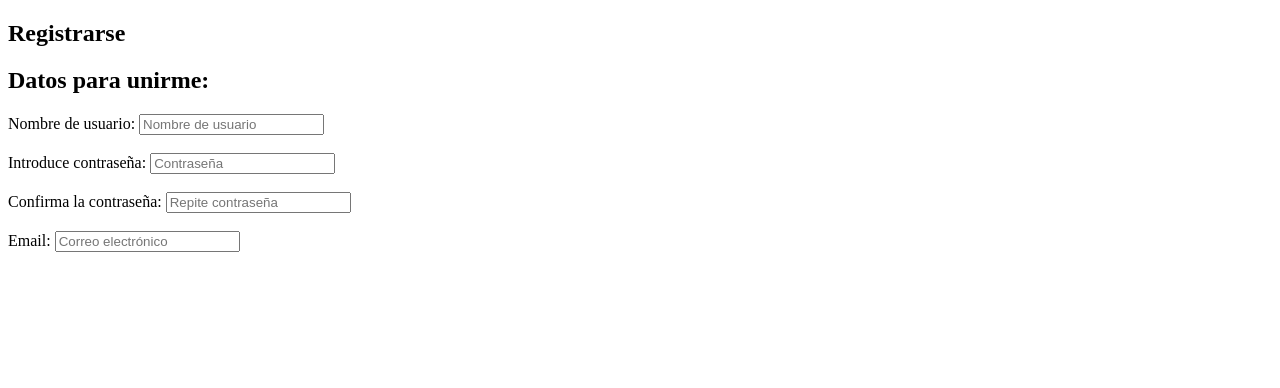
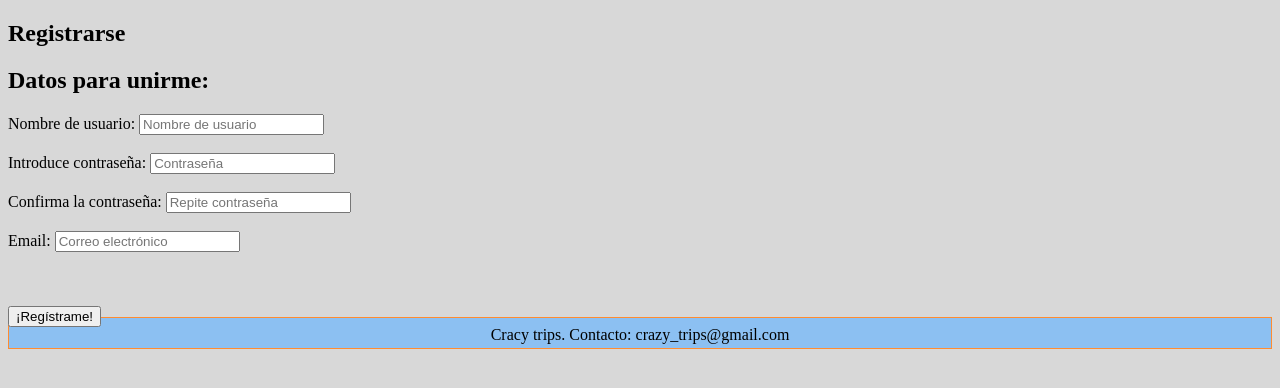
Before and after one commit to NahiaraLatorre/PH2, a PHP site: page /registro.html in a window 1280 px wide. Shown: the top 388 px of the page. Run offline with PHP 8.4, Linux system fonts and the light colour scheme.

Commit message:
He puesto el footer

```diff
--- a/Practica 1/css/style.css
+++ b/Practica 1/css/style.css
@@ -18,3 +18,22 @@ h1{
 .imagen{
 		padding: 15px;
 }
+/* Pie de la pagina (texto) */
+#pie{
+    margin-top: 8px;
+}
+
+/* Pie de la página */
+footer{
+    background-color: #8CC0F2;
+    border: 1px solid #FF8C31;
+    font-family: Century Gothic;
+    height: 30px;
+    margin-top: -10px;
+    text-align: center;
+}
+
+/* Copyright */
+#derechos{
+    display: none;
+}
--- a/Practica 1/index.html
+++ b/Practica 1/index.html
@@ -23,5 +23,9 @@
     	    <p>En esta página podrás subir imágenes viajes y contarnos las increíbles aventuras que has vivido</p>
 
     	</header>
+        <footer>
+            <p id = "pie">Cracy trips. Contacto: crazy_trips&#64;gmail.com</p>
+            <p id = "derechos">Copyright &copy; 2017 | Mar&iacute;a S&aacute;nchez y Nahiara Latorre.</p>
+        </footer>
     </body>
 </html>
--- a/Practica 1/login.html
+++ b/Practica 1/login.html
@@ -2,6 +2,7 @@
 <html lang="en">
 <head>
 	<meta charset="UTF-8">
+    <link href="css/style.css" rel="stylesheet">
 	<title>Login</title>
 </head>
 <body>
--- a/Practica 1/registro.html
+++ b/Practica 1/registro.html
@@ -1,39 +1,53 @@
 <!DOCTYPE html>
-<html lang="en">
+<html lang="En">
     <head>
     	<meta charset="UTF-8">
+        <meta name="description" content="Practica1-PH2">
+        <meta name="author" content="Nahiara&Maria">
     	<title>Registro</title>
+        <link href="css/style.css" rel="stylesheet">
     </head>
-
     <body>
         <!-- Título de la página -->
         <h2 class = "titulopagina">Registrarse</h2>
+
+        <form id = "formularioregistro" onsubmit = "registrarse(formularioregistro)">
 
             <!-- Encabezado del formulario de registro -->
             <h2 id = "tituloformregistro" class = "tituloformulario">Datos para unirme:</h2>
 
             <!-- Campo de registro: nombre de usuario -->
             <label for = "usuario"> Nombre de usuario: </label>
-        <input type = "text" name ="usuario" id = "usuario" placeholder = "Nombre de usuario" accesskey = "u" tabindex = "4"/>
+            <input type = "text" name ="usuario" id = "usuario" placeholder = "Nombre de usuario" accesskey = "u" tabindex = "1"/>
             <br/>
             <br>
             <!-- Campo de registro: contraseña -->
             <label for = "password"> Introduce contrase&ntilde;a: </label>
-        <input type = "password" name = "password" id = "password" placeholder = "Contrase&ntilde;a" accesskey = "p" tabindex = "5"/>
+            <input type = "password" name = "password" id = "password" placeholder = "Contrase&ntilde;a" accesskey = "p" tabindex = "2"/>
             <br/>
             <br>
 
             <!-- Campo de registro: repetir contraseña -->
             <label for = "password2"> Confirma la contrase&ntilde;a: </label>
-        <input type = "password" name = "password2" id = "password2" placeholder = "Repite contrase&ntilde;a" accesskey = "c" tabindex = "6"/>
+            <input type = "password" name = "password2" id = "password2" placeholder = "Repite contrase&ntilde;a" accesskey = "c" tabindex = "3"/>
             <br/>
             <br>
 
             <!-- Campo de registro: correo electrónico -->
             <label for = "email">Email: </label>
-        <input type = "text" name = "email" id = "email" placeholder = "Correo electr&oacute;nico" accesskey = "e" tabindex = "7"/>
+            <input type = "text" name = "email" id = "email" placeholder = "Correo electr&oacute;nico" accesskey = "e" tabindex = "4"/>
+            <br/>
+            <br>
             <br/>
             <br>
 
+            <!-- Botón para confirmar el registro -->
+            <input type = "submit" name = "registro" value = "&iexcl;Reg&iacute;strame&#33;" accesskey = "r" tabindex = "4" />
+        </form>
+        <!-- Pie de la página -->
+        <footer>
+            <p id = "pie">Cracy trips. Contacto: crazy_trips&#64;gmail.com</p>
+            <p id = "derechos">Copyright &copy; 2017 | Mar&iacute;a S&aacute;nchez y Nahiara Latorre.</p>
+        </footer>
     </body>
 </html>
```
Also changed, not shown: Practica 1/Nueva-entrada.html (added, +18 -0 lines), Practica 1/Nueva_entrada.html (deleted, +0 -10 lines), Practica 1/acerca.html (+9 -1 lines), Practica 1/buscar.html (+7 -1 lines). Lines whose indentation alone changed are shown as unchanged.
